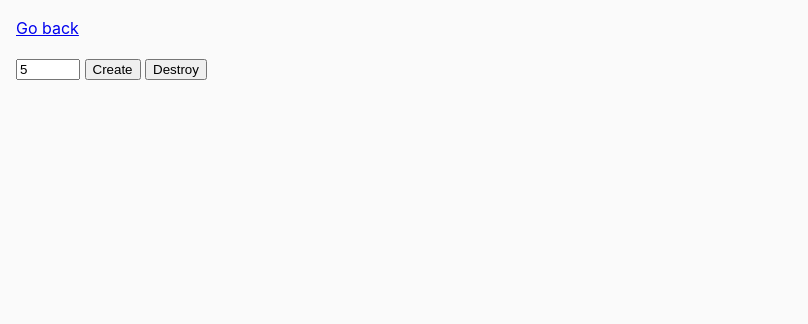
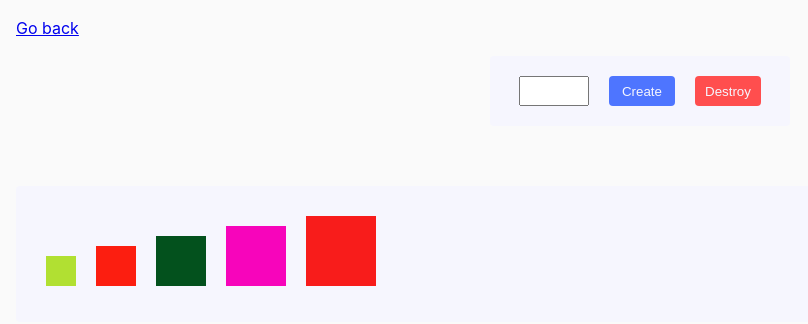
Before and after one commit to ViacheslavHaidai/goit-js-hw-07, a plain HTML site: page task-6.html in a window 1280 px wide. Both pictures are taken after typing "5" into the empty fields and a click on the button "Create". Shown: the whole page, without its empty margins (0-808 px from the left). Drawn offline with Linux system fonts and the light colour scheme.

Commit message:
task-6 done

```diff
--- a/css/common.css
+++ b/css/common.css
@@ -89,3 +89,44 @@ body {
   color: #fafafa;
   border: none;
 }
+.div-container {
+  margin-left: auto;
+  margin-right: auto;
+  display: flex;
+  justify-content: center;
+  gap: 20px;
+  padding: 20px;
+  width: 300px;
+  background-color: #f6f6fe;
+  border-radius: 4px;
+}
+.input {
+  width: 70px;
+  height: 30px;
+}
+.btn-create {
+  width: 66px;
+  height: 30px;
+  background-color: #4e75ff;
+  border: none;
+  border-radius: 4px;
+  color: #f6f6fe;
+}
+.btn-destroy {
+  width: 66px;
+  height: 30px;
+  background-color: #ff4e4e;
+  border: none;
+  border-radius: 4px;
+  color: #f6f6fe;
+}
+.boxes {
+  padding: 20px;
+  margin-left: auto;
+  margin-right: auto;
+  border-radius: 4px;
+  background-color: #f6f6fe;
+  width: auto;
+  margin-top: 60px;
+  height: auto;
+}
--- a/js/task-6.js
+++ b/js/task-6.js
@@ -3,3 +3,38 @@ function getRandomHexColor() {
     .toString(16)
     .padStart(6, 0)}`;
 }
+
+const inputNumber = document.querySelector("#controls input");
+const btnCreate = document.querySelector("[data-create]");
+const btnDestroy = document.querySelector("[data-destroy]");
+const createBox = document.querySelector("#boxes");
+const divContainer = document.querySelector("#controls");
+
+divContainer.classList.add("div-container");
+inputNumber.classList.add("input");
+btnCreate.classList.add("btn-create");
+btnDestroy.classList.add("btn-destroy");
+createBox.classList.add("boxes");
+function createBoxes(amount) {
+  for (let i = 0; i < amount; i++) {
+    const box = document.createElement("div");
+    box.style.width = `${30 + i * 10}px`;
+    box.style.height = `${30 + i * 10}px`;
+    box.style.backgroundColor = getRandomHexColor();
+    box.style.margin = "10px";
+    box.style.display = "inline-block";
+    createBox.appendChild(box);
+  }
+}
+
+btnCreate.addEventListener("click", () => {
+  createBoxes();
+  const amount = Number(inputNumber.value);
+  if (amount >= 0 && amount <= 100) {
+    createBoxes(amount);
+  }
+  inputNumber.value = "";
+});
+btnDestroy.addEventListener("click", () => {
+  createBox.innerHTML = "";
+});
```
